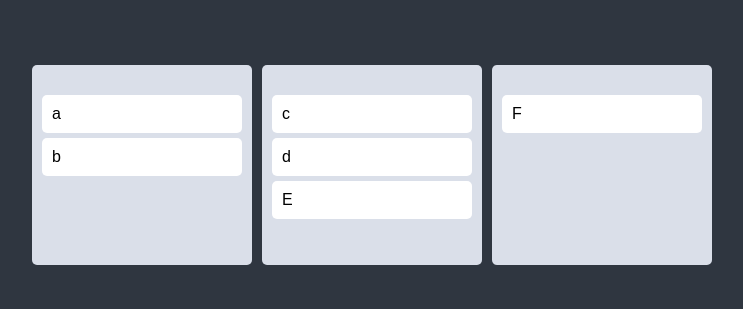
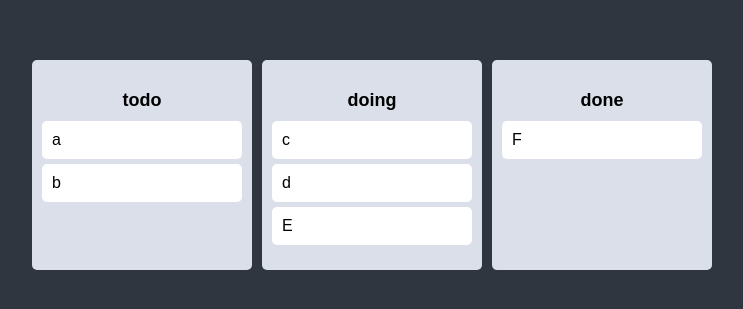
Before and after one commit to gahyeon-park/react-masterclass-typescript, a React (Create React App) app: page / in a window 1280 px wide. Shown: the part 235-544 px from the top of the page, without its empty margins (268-1011 px from the left). Built offline with nearby package versions, Linux system fonts and the light colour scheme.

Commit message:
#7.9 Same Board Movement

```diff
--- a/src/App.tsx
+++ b/src/App.tsx
@@ -24,17 +24,24 @@
 
 function App() {
   const [todos, setTodos] = useRecoilState(todoListState);
-  const onDragEnd = ({ draggableId, destination, source } : DropResult) => {
-    // console.log("dragging finished", args.source.index, args.destination.index);
+  const onDragEnd = (info : DropResult) => {
+    console.log("dragging finished", info);
 
-    // if(!destination) return;
-    // setTodos(oldTodos => {
-    //   const todosCopied = [...oldTodos];
-    //   todosCopied.splice(source.index, 1);
-    //   todosCopied.splice(destination?.index, 0, draggableId);
+    const { destination, draggableId, source } = info;
 
-    //   return todosCopied;
-    // });
+    if(destination?.droppableId === source.droppableId) {
+      // same board movement
+      setTodos(allBoards => {
+        const boardCopied = [...allBoards[source.droppableId]];
+        boardCopied.splice(source.index, 1);
+        boardCopied.splice(destination?.index, 0, draggableId);
+
+        return {
+          ...allBoards, // 기존 todo, doing, done 리스트를 그대로 가져오고
+          [source.droppableId]: boardCopied // 드래그앤드롭한 보드 리스트만 업데이트
+        };
+      });
+    }
   }
   console.log(todos);
 
--- a/src/components/Board.tsx
+++ b/src/components/Board.tsx
@@ -10,6 +10,13 @@
   background-color: ${props => props.theme.boardColor};
 `;
 
+const Title = styled.h2`
+  text-align: center;
+  font-weight: 600;
+  margin-bottom: 10px;
+  font-size: 18px;
+`;
+
 interface IProps {
   todos: Array<string>;
   boardId: string;
@@ -17,16 +24,19 @@
 
 function Board({ todos, boardId } : IProps){
   return (
-    <Droppable droppableId={boardId}>
-    {(provided) =>
-      <Wrapper ref={provided.innerRef} {...provided.droppableProps}>
-        {todos.map((todo, idx) => (
-          <DraggableCard key={todo} todo={todo} idx={idx} />
-        ))}
-        {provided.placeholder}
+    <Wrapper>
+      <Title>{boardId}</Title>
+      <Droppable droppableId={boardId}>
+        {(provided) => (
+          <div ref={provided.innerRef} {...provided.droppableProps}>
+            {todos.map((todo, idx) => (
+              <DraggableCard key={todo} todo={todo} idx={idx} />
+            ))}
+            {provided.placeholder}
+          </div>
+        )}
+      </Droppable>
       </Wrapper>
-    }
-  </Droppable>
   )
 }
 
```
